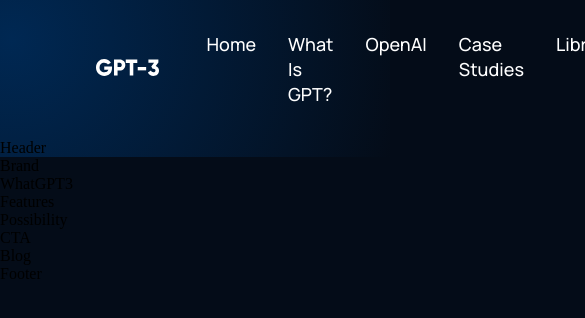
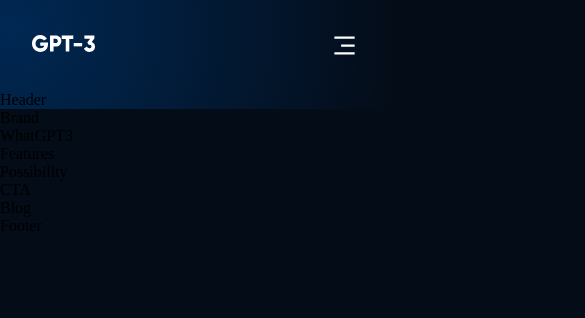
Before and after one commit to Mohil027/Personal-Portfolio, a React (Create React App) app: page / in a window 390 px wide. Shown: the top 318 px of the page, 585 px wide, since content can reach past the window. Built offline with nearby package versions, Linux system fonts and the light colour scheme.

Commit message:
Navbar completed with css and responsive design

```diff
--- a/src/components/navbar/Navbar.jsx
+++ b/src/components/navbar/Navbar.jsx
@@ -1,4 +1,4 @@
-import React from 'react';
+import React, { useState } from 'react';
 import { RiMenu3Line, RiCloseLine } from 'react-icons/ri';
 import logo from "../../assets/gpt3/logo.svg";
 import './navbar.css';
@@ -6,7 +6,18 @@
 
 // BEM convention
 
+const Menu = () => (
+  <>
+  <p><a href="#home">Home</a></p>
+  <p><a href="#wgpt3">What is GPT?</a></p>
+  <p><a href="#possibility">OpenAI</a></p>
+  <p><a href="#features">Case Studies</a></p>
+  <p><a href="#blog">Library</a></p>
+  </>
+)
+
 const Navbar = () => {
+  const [toggleMenu, setToggleMenu] = useState(false);
   return (
     <div className="gpt3__navbar">
       <div className='gpt3__navbar-links'>
@@ -14,11 +25,7 @@
           <img src={logo} alt="logo"/>
         </div>
         <div className='gpt3__navbar-links_container'>
-            <p><a href="#home">Home</a></p>
-            <p><a href="#wgpt3">What is GPT?</a></p>
-            <p><a href="#possibility">OpenAI</a></p>
-            <p><a href="#features">Case Studies</a></p>
-            <p><a href="#blog">Library</a></p>
+            <Menu />
         </div>
       </div>
       <div className='gpt3__navbar-sign'>
@@ -26,6 +33,24 @@
         <button type='button'> Sign Up</button>
 
       </div>
+      <div className='gpt3__navbar-menu'>
+        {toggleMenu
+          ? <RiCloseLine color='#fff' size={27} onClick={() => setToggleMenu(false)} />
+          : <RiMenu3Line color='#fff' size={27} onClick={() => setToggleMenu(true)} />
+        }
+        { toggleMenu && (
+          <div className='gpt3__navbar-menu_container scale-up-center'>
+            <div className='gpt3__navbar-menu_container-links'>
+              <Menu />
+              <div className='gpt3__navbar-menu_container-links-sign'>
+                <p> Sign In </p>
+                <button type='button'> Sign Up</button>
+
+            </div>
+            </div>
+          </div>
+        )}
+      </div>
     </div>
   )
 }
--- a/src/components/navbar/navbar.css
+++ b/src/components/navbar/navbar.css
@@ -57,3 +57,66 @@
     cursor: pointer;
 
 }
+.gpt3__navbar-menu{
+    margin-left: 1 rem;
+    display: none;
+    position: relative;
+}
+.gpt3__navbar-menu svg {
+    cursor: pointer;
+}
+.gpt3__navbar-menu_container{
+    display: flex;
+    justify-content: flex-end;
+    align-items: flex-end;
+    flex-direction: column;
+    text-align: end;
+    background: var(--color-footer);
+    padding: 2rem;
+    position: absolute;
+    top: 40px;
+    right: 0;
+    margin-top: 1rem;
+    min-width: 210px;
+    border-radius: 5px;
+    box-shadow: 0 0 5 rgba(0,0,0,0.2);
+}
+.gpt3__navbar-menu_container p {
+    margin: 1rem 0;
+}
+.gpt3__navbar-menu_container-links-sign{
+    display: none;
+}
+
+@media screen and (max-width: 1050px){
+    .gpt3__navbar-links_container{
+        display: none;
+    }
+    .gpt3__navbar-menu {
+        display: flex;
+    }
+
+}
+@media screen and (max-width: 700px){
+    .gpt3__navbar{
+        padding: 2rem 4rem;
+    }
+
+}
+@media screen and (max-width: 550px){
+    .gpt3__navbar{
+        padding: 2rem
+    }
+
+    .gpt3__navbar-sign{
+        display: none;
+    }
+    .gpt3__navbar-menu_container {
+        top: 20px;
+
+    }
+    .gpt3__navbar-menu_container-links-sign{
+        display: block;
+    }
+
+}
```
